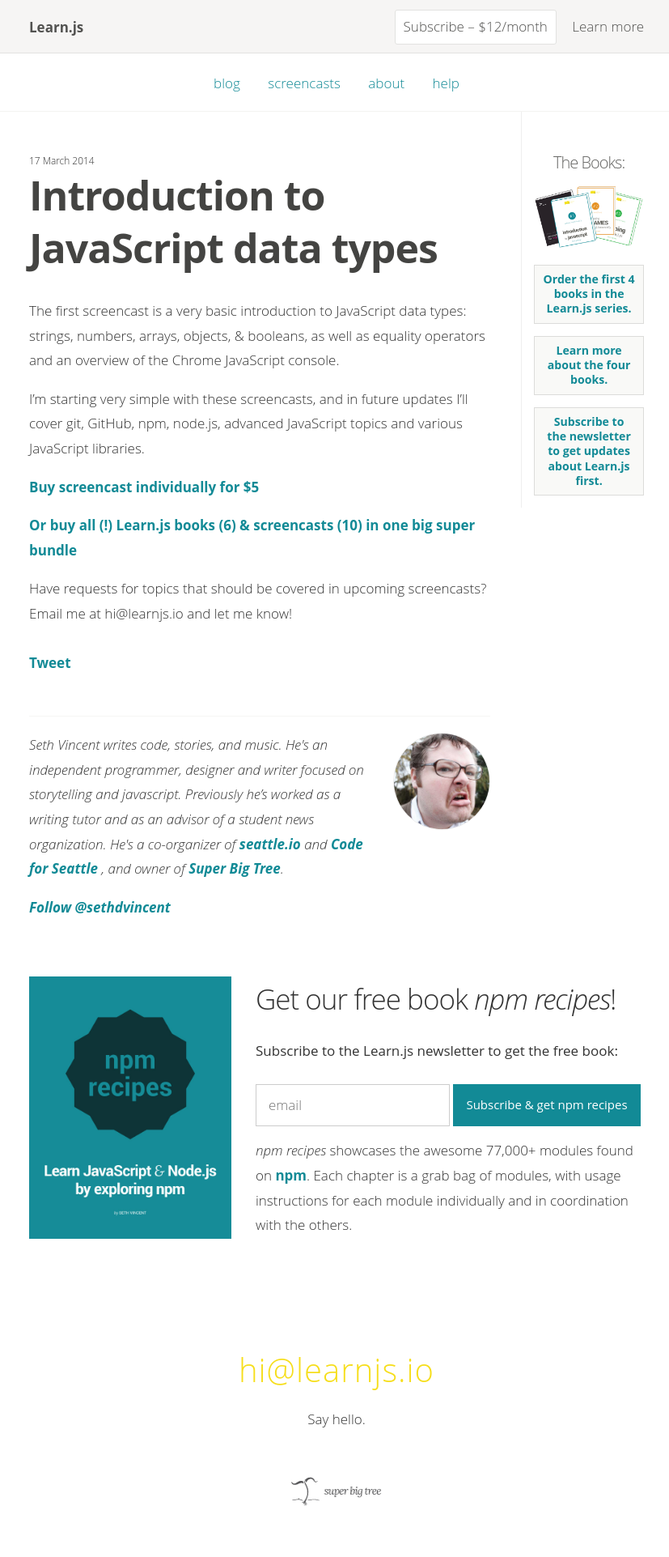
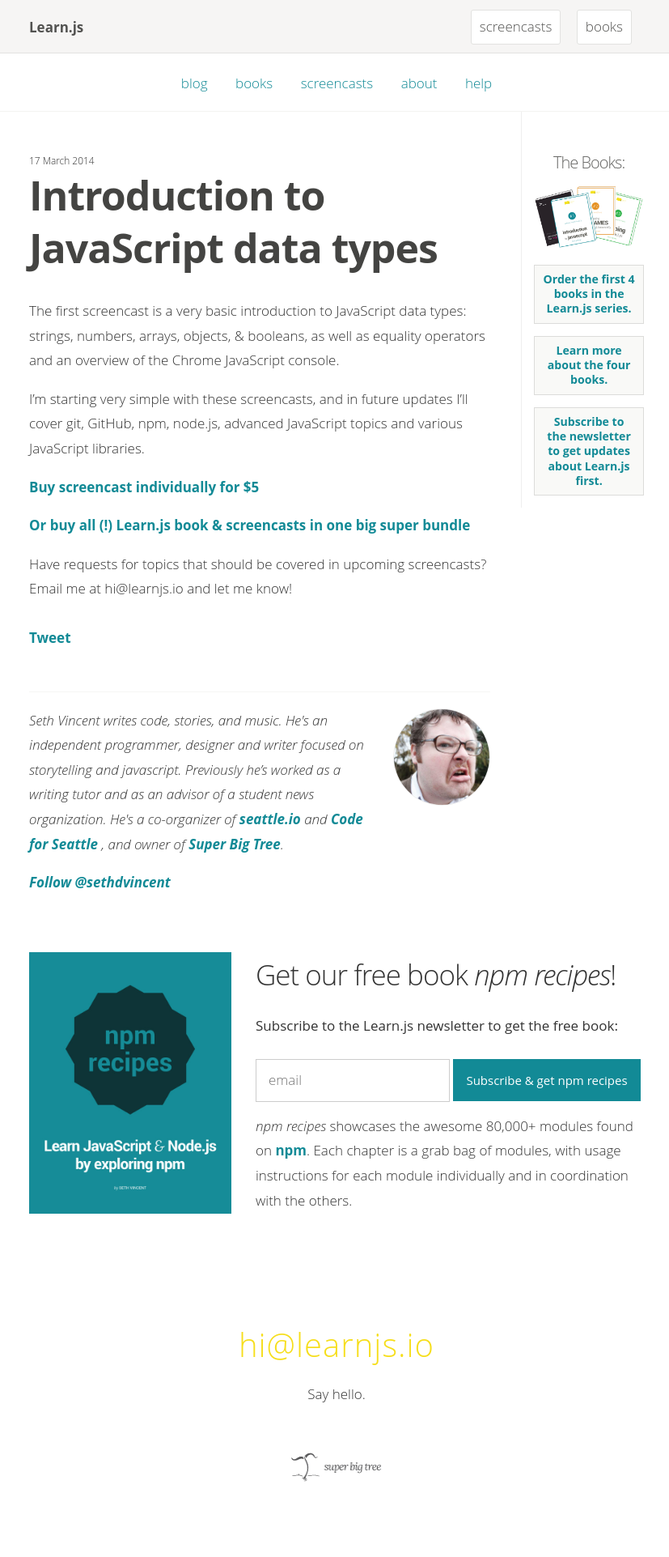
Before and after one commit to learn-js/learn-js.github.com, a Jekyll site: the page built from _posts/screencasts/2014-03-17-first-learnjs-screencast-posted-introduction-to-javascript-data-types.md, in a window 1280 px wide. Shown: the whole page at 81% size, without its empty margins (224-1051 px from the left). Built offline with Jekyll 4.4.1, drawn with Linux system fonts in a browser that asks for light colours; comment, search, counter and statistics services are not loaded; after the commit the page ends 1892 px from its top, so only the background shows below that; grey boxes are pictures that could not be loaded.

Commit message:
lil edits

```diff
--- a/_includes/header-nav.html
+++ b/_includes/header-nav.html
@@ -1,8 +1,8 @@
 <ul class="menu">
   <li class="register-menu-link">
-    <a href="https://subscribe.learnjs.io/users/sign_up" target="_blank">Subscribe – $12/month</a>
+    <a href="{{ site.baseurl }}/screencasts">screencasts</a>
   </li>
-  <li class="learn-more-menu-link">
-    <a href="https://subscribe.learnjs.io" target="_blank">Learn more</a>
+  <li class="register-menu-link">
+    <a href="{{ site.baseurl }}/books">books</a>
   </li>
 </ul>
--- a/_includes/newsletter.html
+++ b/_includes/newsletter.html
@@ -22,6 +22,6 @@
       </form>
     </div>
 
-    <p><i>npm recipes</i> showcases the awesome 77,000+ modules found on <a href="http://npmjs.org" target="_blank">npm</a>. Each chapter is a grab bag of modules, with usage instructions for each module individually and in coordination with the others.</p>
+    <p><i>npm recipes</i> showcases the awesome 80,000+ modules found on <a href="http://npmjs.org" target="_blank">npm</a>. Each chapter is a grab bag of modules, with usage instructions for each module individually and in coordination with the others.</p>
   </div>
 </section>
--- a/_includes/top-nav.html
+++ b/_includes/top-nav.html
@@ -4,7 +4,10 @@
       <a href="{{ site.baseurl }}/blog">blog</a>
     </li>
     <li>
-      <a href="{{ site.baseurl }}/">screencasts</a>
+      <a href="{{ site.baseurl }}/books">books</a>
+    </li>
+    <li>
+      <a href="{{ site.baseurl }}/screencasts">screencasts</a>
     </li>
     <li>
       <a href="{{ site.baseurl }}/about">about</a>
--- a/_posts/screencasts/2014-03-17-first-learnjs-screencast-posted-introduction-to-javascript-data-types.md
+++ b/_posts/screencasts/2014-03-17-first-learnjs-screencast-posted-introduction-to-javascript-data-types.md
@@ -12,6 +12,6 @@
 
 <p><a href="https://gumroad.com/l/learnjs-screencast-01" class="button" target="_blank">Buy screencast individually for $5</a></p>
 
-<p><a href="https://gumroad.com/l/BOuP" class="button" target="_blank">Or buy all (!) Learn.js books (6) & screencasts (10) in one big super bundle</a></p>
+<p><a href="https://gumroad.com/l/BOuP" class="button" target="_blank">Or buy all (!) Learn.js book & screencasts in one big super bundle</a></p>
 
 Have requests for topics that should be covered in upcoming screencasts? Email me at hi@learnjs.io and let me know!
```
Also changed, not shown: _posts/screencasts/2014-03-23-introduction-nodejs-and-npm-screencast.md (+1 -1 lines).
